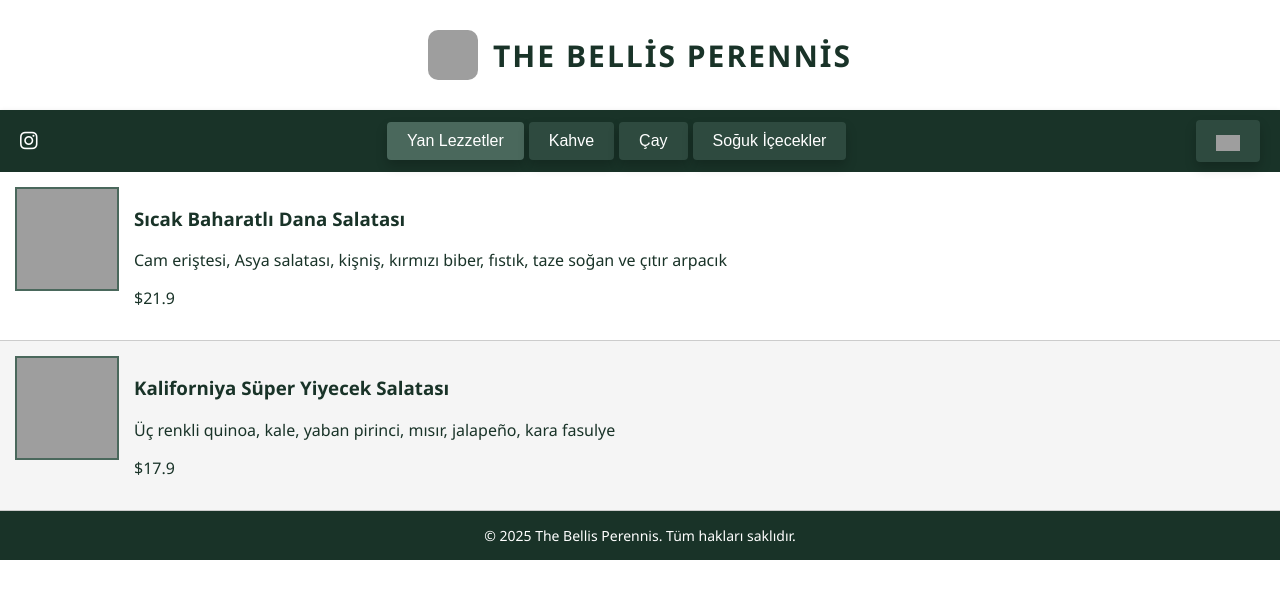
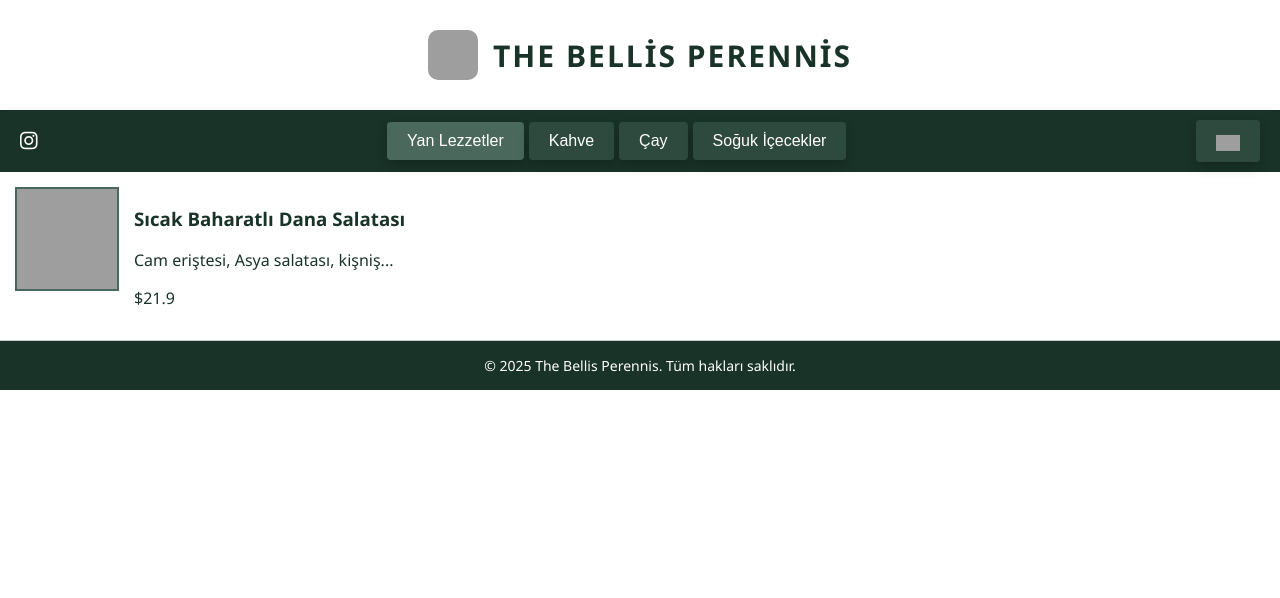
Before and after one commit to Etheralt/bellis-menu, a plain HTML site: page index.html in a window 1280 px wide. Drawn offline with Linux system fonts and the light colour scheme; grey boxes are pictures that could not be loaded.

Commit message:
Update index.html

```diff
--- a/index.html
+++ b/index.html
@@ -158,7 +158,7 @@
 </head>
 <body>
   <header>
-    <img src="https://ugc.production.linktr.ee/7a95bcdc-0a67-4eb3-8f06-eff72d593992_4-02.jpeg?io=true&size=avatar-v3_0" alt="Cafe Logo">
+    <img src="https://ugc.production.linktr.ee/7a95bcdc-0a67-4eb3-8f06-eff72d593992_4-02.jpeg" alt="Cafe Logo">
     The Bellis Perennis
   </header>
   <nav>
@@ -166,10 +166,10 @@
       <i class="fab fa-instagram"></i>
     </div>
     <div class="tabs">
-      <button class="tab active" onclick="showCategory('sides', event)" data-key="sides">Yan Lezzetler</button>
-      <button class="tab" onclick="showCategory('coffee', event)" data-key="coffee">Kahve</button>
-      <button class="tab" onclick="showCategory('tea', event)" data-key="tea">Çay</button>
-      <button class="tab" onclick="showCategory('cold-drinks', event)" data-key="coldDrinks">Soğuk İçecekler</button>
+      <button class="tab active" onclick="showCategory('sides', event)">Yan Lezzetler</button>
+      <button class="tab" onclick="showCategory('coffee', event)">Kahve</button>
+      <button class="tab" onclick="showCategory('tea', event)">Çay</button>
+      <button class="tab" onclick="showCategory('cold-drinks', event)">Soğuk İçecekler</button>
     </div>
     <div class="nav-right">
       <div class="dropdown">
@@ -196,14 +196,6 @@
           <h3 data-key="warmSpicedBeefSalad">Sıcak Baharatlı Dana Salatası</h3>
           <p data-key="warmSpicedBeefSaladDesc">Cam eriştesi, Asya salatası, kişniş...</p>
           <p class="price">$21.9</p>
-        </div>
-      </div>
-      <div class="menu-item">
-        <img src="https://source.unsplash.com/100x100/?kale">
-        <div class="menu-details">
-          <h3 data-key="californianSuperFoodSalad">Kaliforniya Süper Yiyecek Salatası</h3>
-          <p data-key="californianSuperFoodSaladDesc">Quinoa, kale, mısır, jalapeño...</p>
-          <p class="price">$17.9</p>
         </div>
       </div>
     </div>
@@ -254,34 +246,25 @@
 
   <script>
     let currentLanguage = 'tr';
-    const flagMap = { tr: "https://flagcdn.com/w40/tr.png", en: "https://flagcdn.com/w40/gb.png" };
+    const flagMap = {
+      tr: "https://flagcdn.com/w40/tr.png",
+      en: "https://flagcdn.com/w40/gb.png"
+    };
 
     const languageTexts = {
       en: {
-        sides: "Sides",
-        coffee: "Coffee",
-        tea: "Tea",
-        coldDrinks: "Cold Drinks",
         warmSpicedBeefSalad: "Warm Spiced Beef Salad",
-        warmSpicedBeefSaladDesc: "Glass noodles, Asian salad, coriander, red pepper, peanuts, scallions, crispy shallots",
-        californianSuperFoodSalad: "Californian Super Food Salad",
-        californianSuperFoodSaladDesc: "Tricolor quinoa, kale, wild rice, roasted corn, jalapeño, black beans",
+        warmSpicedBeefSaladDesc: "Glass noodles, Asian salad, coriander...",
         latte: "Latte",
-        latteDesc: "Smooth espresso and steamed milk",
+        latteDesc: "Smooth espresso and milk",
         greenTea: "Green Tea",
         greenTeaDesc: "Freshly brewed green tea",
         orangeJuice: "Orange Juice",
         orangeJuiceDesc: "Freshly squeezed orange juice"
       },
       tr: {
-        sides: "Yan Lezzetler",
-        coffee: "Kahve",
-        tea: "Çay",
-        coldDrinks: "Soğuk İçecekler",
         warmSpicedBeefSalad: "Sıcak Baharatlı Dana Salatası",
-        warmSpicedBeefSaladDesc: "Cam eriştesi, Asya salatası, kişniş, kırmızı biber, fıstık, taze soğan ve çıtır arpacık",
-        californianSuperFoodSalad: "Kaliforniya Süper Yiyecek Salatası",
-        californianSuperFoodSaladDesc: "Üç renkli quinoa, kale, yaban pirinci, mısır, jalapeño, kara fasulye",
+        warmSpicedBeefSaladDesc: "Cam eriştesi, Asya salatası, kişniş...",
         latte: "Latte",
         latteDesc: "Pürüzsüz espresso ve süt",
         greenTea: "Yeşil Çay",
@@ -323,4 +306,3 @@
   </script>
 </body>
 </html>
-<!-- Force rebuild -->
```
